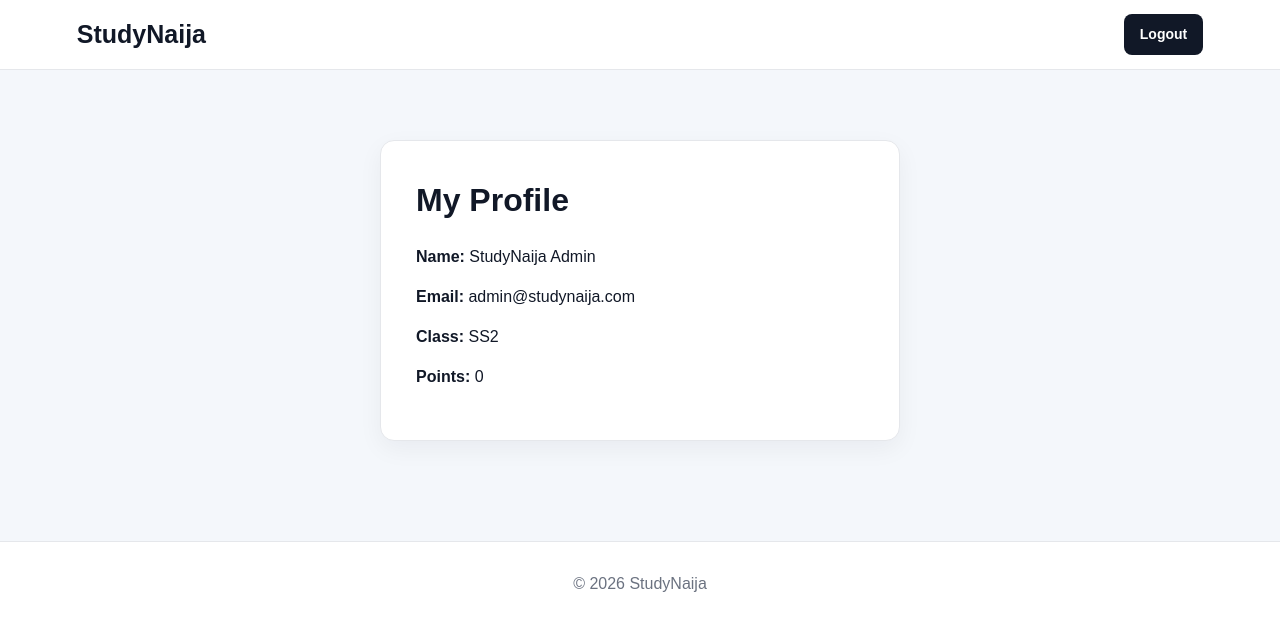
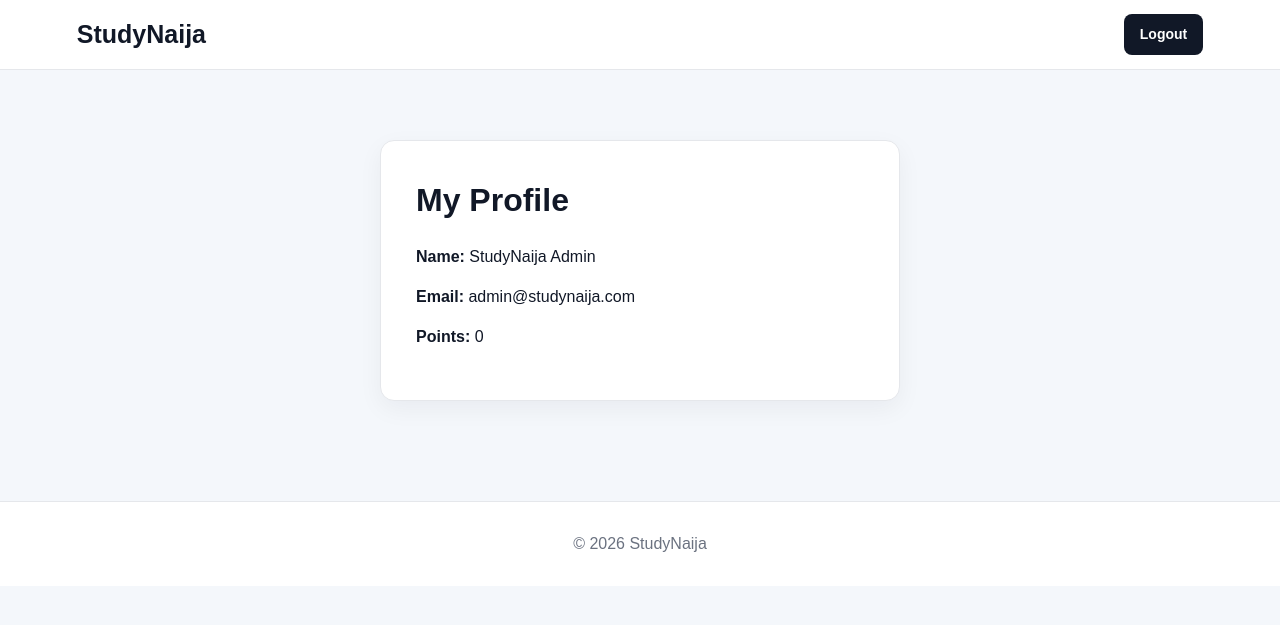
Before and after one commit to Tee-11/studynaijaai.ng, a Flask app: page /profile in a window 1280 px wide. Shown: the top 625 px of the page. Run offline with Flask 3, Linux system fonts and the light colour scheme; the visitor is signed in with stand-in values (Sample User, id 1); data comes from the database, SQL or seed files in the repository; some libraries are stand-ins or nearby versions.

Commit message:
Remove class from user profile

```diff
--- a/templates/profile.html
+++ b/templates/profile.html
@@ -3,7 +3,6 @@
 {% block title %}
 My Profile
 {% endblock %}
-
 
 {% block content %}
 
@@ -13,24 +12,15 @@ My Profile
         My Profile
     </h1>
 
-
     <p>
         <b>Name:</b>
         {{ user.name }}
     </p>
 
-
     <p>
         <b>Email:</b>
         {{ user.email }}
     </p>
-
-
-    <p>
-        <b>Class:</b>
-        {{ user.class_level }}
-    </p>
-
 
     <p>
         <b>Points:</b>
```
